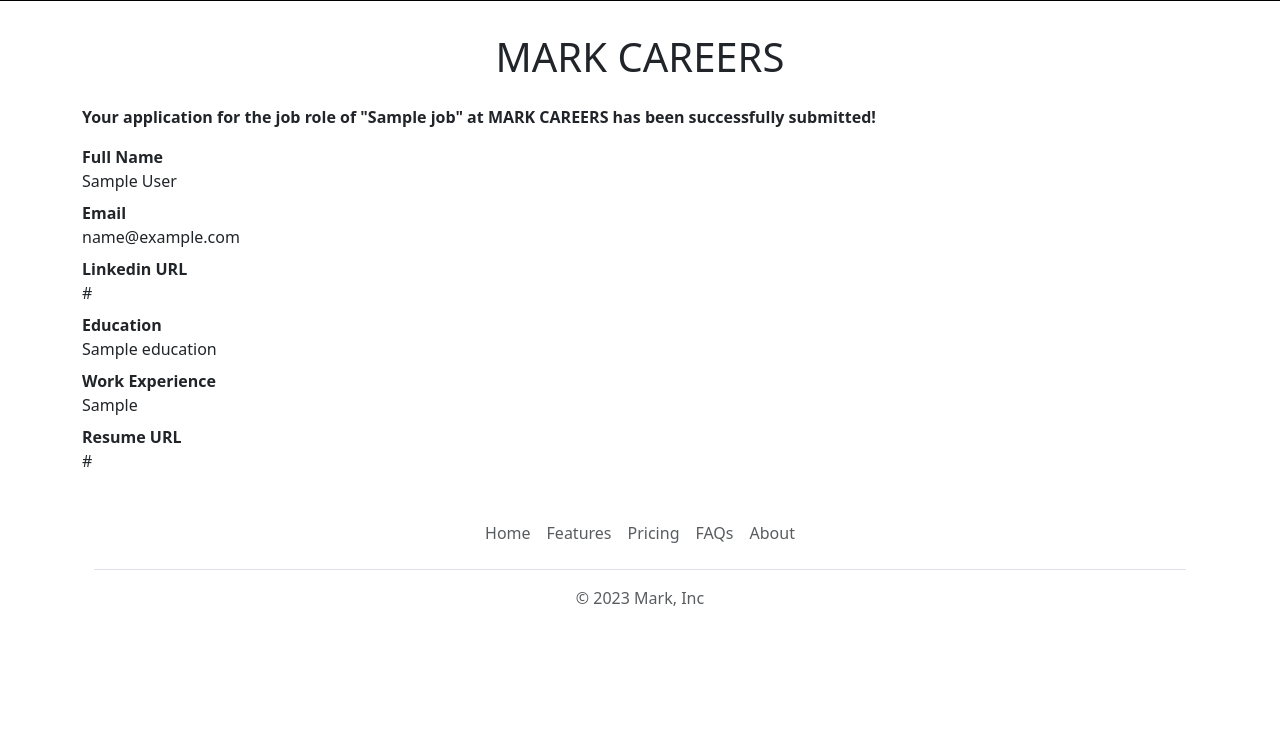
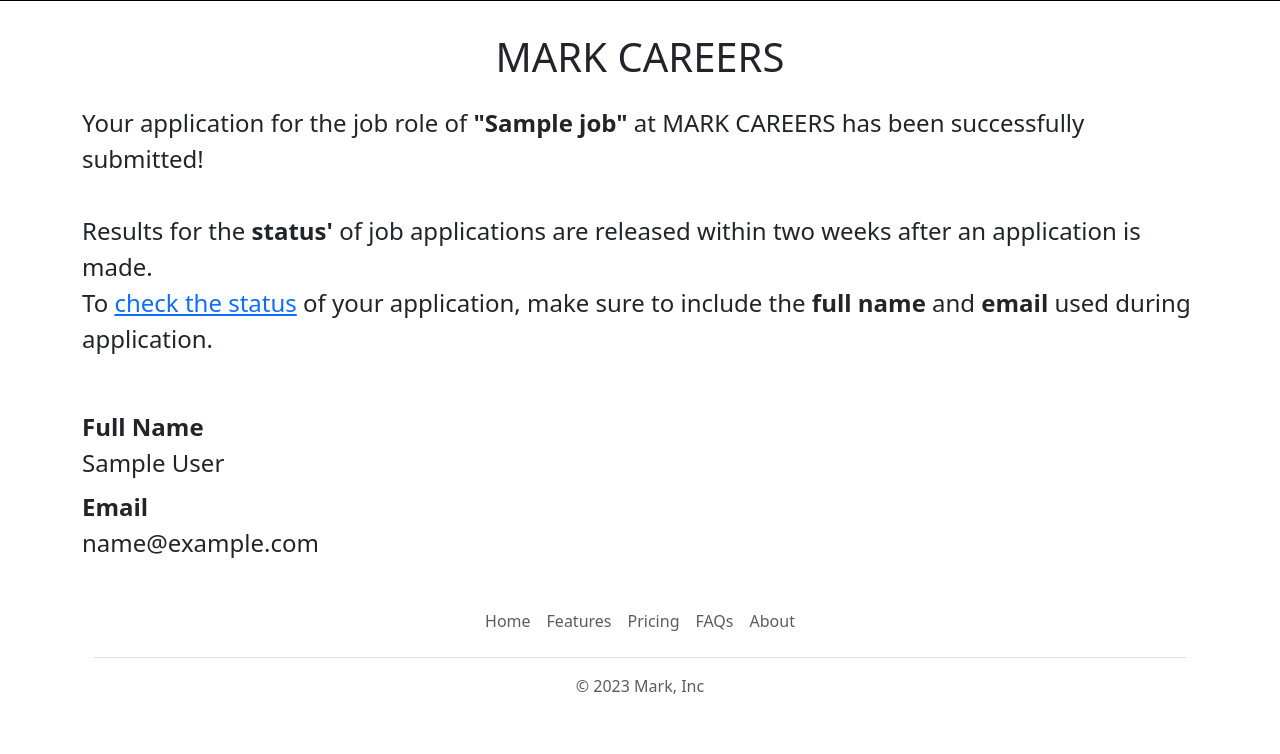
Before and after one commit to kmark-n/mark_careers_website_v4, a Flask app: template templates/application_submitted.html in a window 1280 px wide. Shown: the part 465-1219 px from the top of the page. Before the commit the page ends 1071 px from the top, so only its background shows below. Run offline with Flask 3, Linux system fonts and the light colour scheme; the template is opened without the code that fills it: most values are stand-ins (such as "Sample title", 1, 10 or a date in 2020).

Commit message:
I updated the status confirmation feature

```diff
--- a/app.py
+++ b/app.py
@@ -55,23 +55,27 @@ def status_check():
   row=status_validation(full_name, email)
   if row is not None:
     session['id']=row['id']
-    return redirect('status_results')
+    return redirect(f'/status_results/{row["id"]}')
   else:
     error_message="wrong name or email"
     return render_template('status_form.html', error=error_message)
 
-@app.route("/status_results")
-def application_status():
-  id=session.get('id')
-  job_id=id
-  job=load_job_from_db(job_id)
+@app.route("/status_results/<id>")
+def application_status(id):
   application=status_results(id)
+  if application:
+    job_id=application['job_id']
+    job=load_job_from_db(job_id)
+    if application['status']:
+      return render_template('status_results.html', application=application, job=job)
+    else:
+      status_message="Your status has not yet been updated"
+      return render_template('status_results.html', status=status_message)
+  else:
+    error_message="wrong name or email"
+    return render_template('status_form.html', error=error_message)
 
-  if job is not None and application is not None:
-    return render_template('status_results.html', application=application, job=job)
-  else:
-    error_message="Job or application not found"
-    return render_template('status_results', error=error_message)
+
 
 @app.route("/job/<job_id>")
 def show_job(job_id):
--- a/templates/application_submitted.html
+++ b/templates/application_submitted.html
@@ -11,24 +11,13 @@
     <div class="container">
 			<h1 class="text-center mt-3 mb-4">MARK CAREERS</h1>
 
-      <p><b>Your application for the job role of <b>"{{job['title']}}"</b> at MARK CAREERS has been successfully submitted!</b></p>
-      <b>Full Name</b>
-      <div class="mb-2">{{ application['full_name'] }}</div>
+      <p class="fs-4">Your application for the job role of <b>"{{job['title']}}"</b> at MARK CAREERS has been successfully submitted!<br><br>Results for the <b>status'</b> of job applications are released within two weeks after an application is made.<br>To <a href="/status_form"<b>check the status</b></a> of your application, make sure to include the <b>full name</b> and <b>email</b> used during application.<br><br></p>
+      <b class="fs-4">Full Name</b>
+      <div class="mb-2 fs-4">{{ application['full_name'] }}</div>
 
-      <b>Email</b>
-      <div class="mb-2">{{ application['email'] }}</div>
+      <b class="fs-4">Email</b>
+      <div class="mb-2 fs-4">{{ application['email'] }}</div>
 
-      <b>Linkedin URL</b>
-      <div class="mb-2">{{ application['linkedin_url'] }}</div>
-
-      <b>Education</b>
-      <div class="mb-2">{{ application['education'] }}</div>
-
-      <b>Work Experience</b>
-      <div class="mb-2">{{ application['work_experience'] }}</div>
-
-      <b>Resume URL</b>
-      <div class="mb-2">{{ application['resume_url'] }}</div>
       {%include 'footer.html'%}
   </body>
 </html>
--- a/templates/nav.html
+++ b/templates/nav.html
@@ -25,7 +25,7 @@
           <li><a class="dropdown-item" href="#">Settings</a></li>
           <li><a class="dropdown-item" href="#">Profile</a></li>
           <li><hr class="dropdown-divider"></li>
-          <li><a class="dropdown-item" href="#">Sign out</a></li>
+          <li><a class="dropdown-item" href="/">Sign out</a></li>
         </ul>
       </div>
     </div>
```
Also changed, not shown: templates/login_contents.html (+4 -4 lines), templates/status_results.html (+14 -3 lines).
